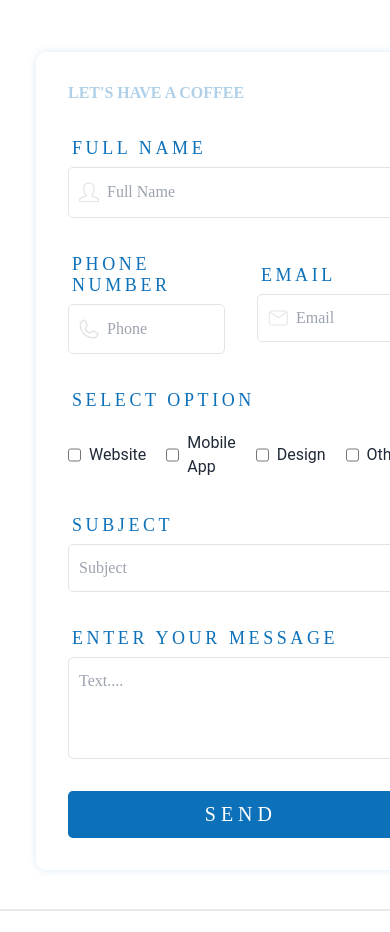
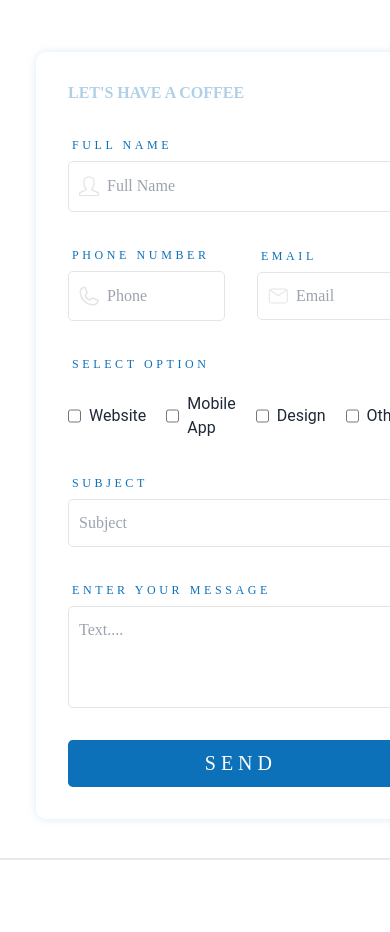
Before and after one commit to alamin-cse44/infineIT-client, a React (Vite) app: page / in a window 390 px wide. Shown: the part 3140-4072 px from the top of the page. Built offline with nearby package versions, Linux system fonts and the light colour scheme.

Commit message:
contact and faq

```diff
--- a/src/components/home/contact/Contact.jsx
+++ b/src/components/home/contact/Contact.jsx
@@ -3,8 +3,9 @@ import nameIcon from "../../../assets/icons/nameIcon.svg";
 import phoneIcon from "../../../assets/icons/phoneIcon.svg";
 import emailIcon from "../../../assets/icons/emailIcon.svg";
 
+import Headings from "../../../common/Headings";
+
 import "./Contact.scss";
-import Headings from "../../../common/Headings";
 
 const Contact = () => {
   return (
@@ -14,12 +15,12 @@ const Contact = () => {
         <div className="hero-content flex-col mt-12 gap-[50px] lg:flex-row-reverse">
           <img src={contactImg} className="w-[560px]" />
 
-          <div className="card lg:w-[600px] w-[100%]">
+          <div className="card lg:w-[600px]">
             <form className="card-body">
               <h1 className="card-form-title lg:text-4xl">LET'S HAVE A COFFEE</h1>
               <div className="form-control">
                 <label className="label mt-5">
-                  <span className="label-text">full name</span>
+                  <span className="label-text lg:text-lg text-xs">full name</span>
                 </label>
                 <div className="flex gap-2 card-name-field">
                   <img src={nameIcon} alt="" />
@@ -30,7 +31,7 @@ const Contact = () => {
               <div className="flex items-center gap-8 mt-5">
                 <div className="form-control">
                   <label className="label">
-                    <span className="label-text">Phone Number</span>
+                    <span className="lg:text-lg text-xs">Phone Number</span>
                   </label>
                   <div className="flex gap-2 card-name-field">
                     <img src={phoneIcon} alt="" />
@@ -40,7 +41,7 @@ const Contact = () => {
 
                 <div className="form-control">
                   <label className="label">
-                    <span className="label-text">Email</span>
+                    <span className="lg:text-lg text-xs">Email</span>
                   </label>
                   <div className="flex gap-2 card-name-field">
                     <img src={emailIcon} alt="" />
@@ -51,7 +52,7 @@ const Contact = () => {
 
               <div className="form-control">
                 <label className="label mt-5">
-                  <span className="label-text">select option</span>
+                  <span className="lg:text-lg text-xs">select option</span>
                 </label>
                 <div className="flex items-center gap-5 mt-3">
                   <div className="flex gap-2">
@@ -91,7 +92,7 @@ const Contact = () => {
 
               <div className="form-control mt-5">
                 <label className="label">
-                  <span className="label-text">Subject</span>
+                  <span className="lg:text-lg text-xs">Subject</span>
                 </label>
                 <div className="flex gap-2 card-name-field">
                   <input type="name" placeholder="Subject" required />
@@ -100,7 +101,7 @@ const Contact = () => {
 
               <div className="form-control mt-5">
                 <label className="label">
-                  <span className="label-text">Enter your message</span>
+                  <span className="lg:text-lg text-xs">Enter your message</span>
                 </label>
                 <div className="flex gap-2 card-name-field">
                   <textarea
--- a/src/components/home/contact/Contact.scss
+++ b/src/components/home/contact/Contact.scss
@@ -67,7 +67,7 @@
     color: #0d71ba;
     text-transform: uppercase;
     font-family: Bebas Neue;
-    font-size: 18px;
+    // font-size: 18px;
     font-style: normal;
     font-weight: 400;
     line-height: normal;
--- a/src/components/home/faq/FAQ.jsx
+++ b/src/components/home/faq/FAQ.jsx
@@ -1,7 +1,8 @@
 import { useState } from "react";
 import { FaMinus, FaPlus } from "react-icons/fa";
+import Headings from "../../../common/Headings";
+
 import "./FAQ.scss";
-import Headings from "../../../common/Headings";
 
 const FAQ = () => {
   const [show, setShow] = useState("one");
```
